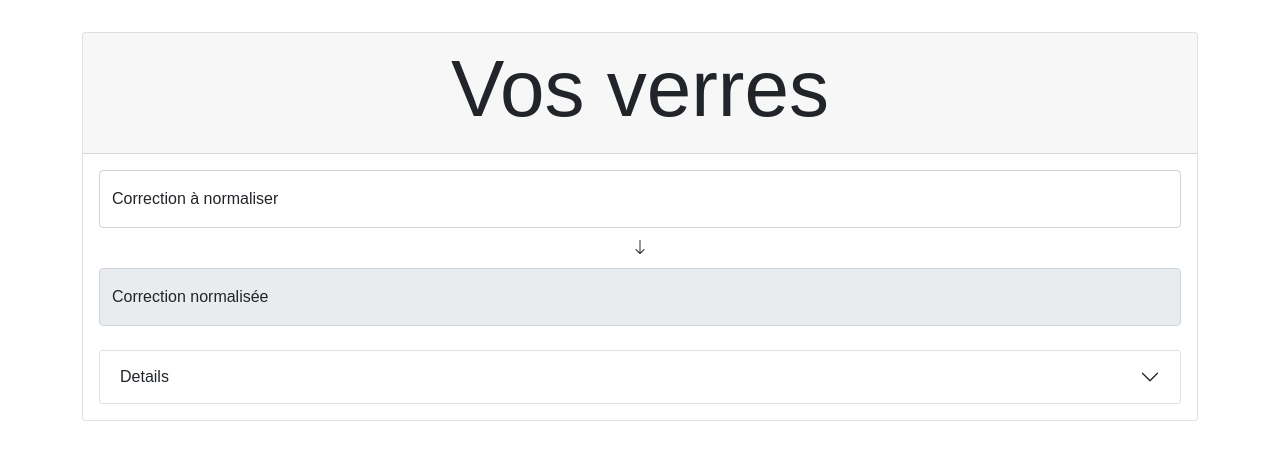
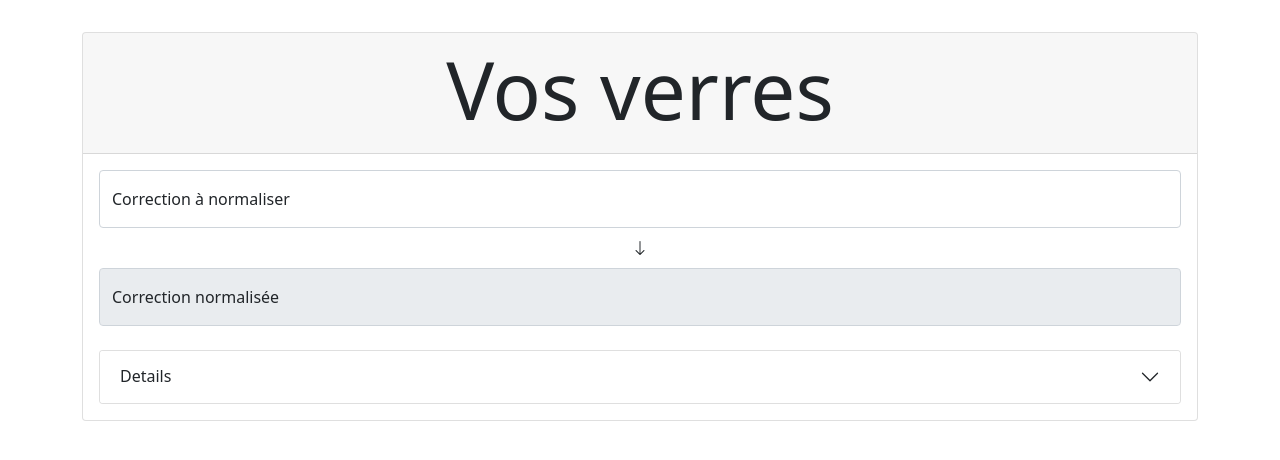
Before and after one commit to rpeyron/verres, a website built with Parcel: page index.html in a window 1280 px wide. Built offline with nearby package versions, Linux system fonts and the light colour scheme.

Commit message:
Vanilla compatibilty

```diff
--- a/index.html
+++ b/index.html
@@ -8,6 +8,7 @@
 	<link href="https://cdn.jsdelivr.net/npm/bootstrap@5.1.3/dist/css/bootstrap.min.css" rel="stylesheet"
 		integrity="sha384-1BmE4kWBq78iYhFldvKuhfTAU6auU8tT94WrHftjDbrCEXSU1oBoqyl2QvZ6jIW3" crossorigin="anonymous">
 	<link rel="stylesheet" href="https://cdn.jsdelivr.net/npm/bootstrap-icons@1.5.0/font/bootstrap-icons.css" />
+	<link rel="stylesheet" href="./src/style.css" />
 </head>
 
 <body>
--- a/src/index.js
+++ b/src/index.js
@@ -1,5 +1,5 @@
-import "./styles.css";
-import { normalize, tests } from "./lens";
+//import "./styles.css";
+//import { normalize, tests } from "./lens";
 
 // UI -------------------------------------------
 
```
